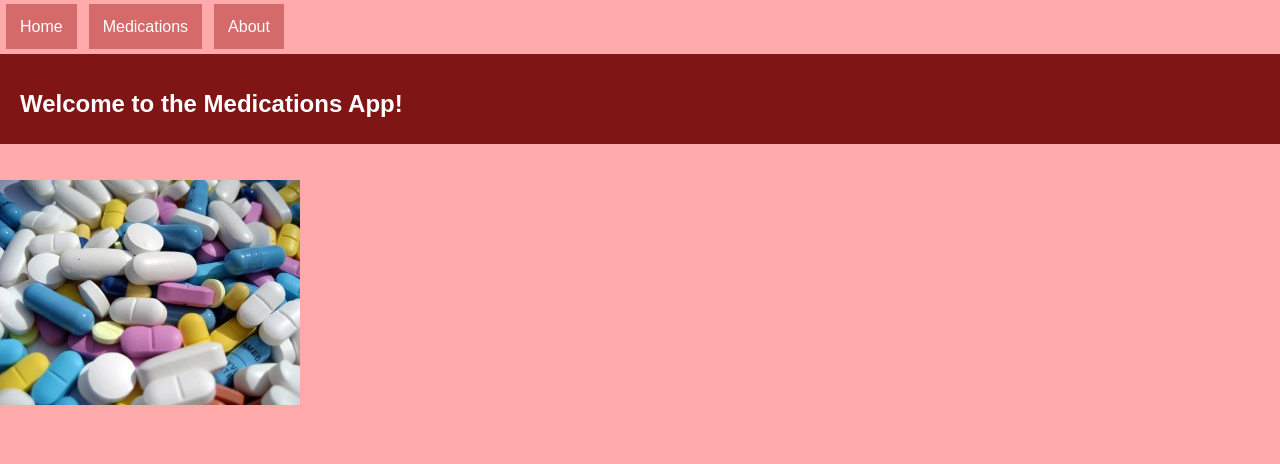
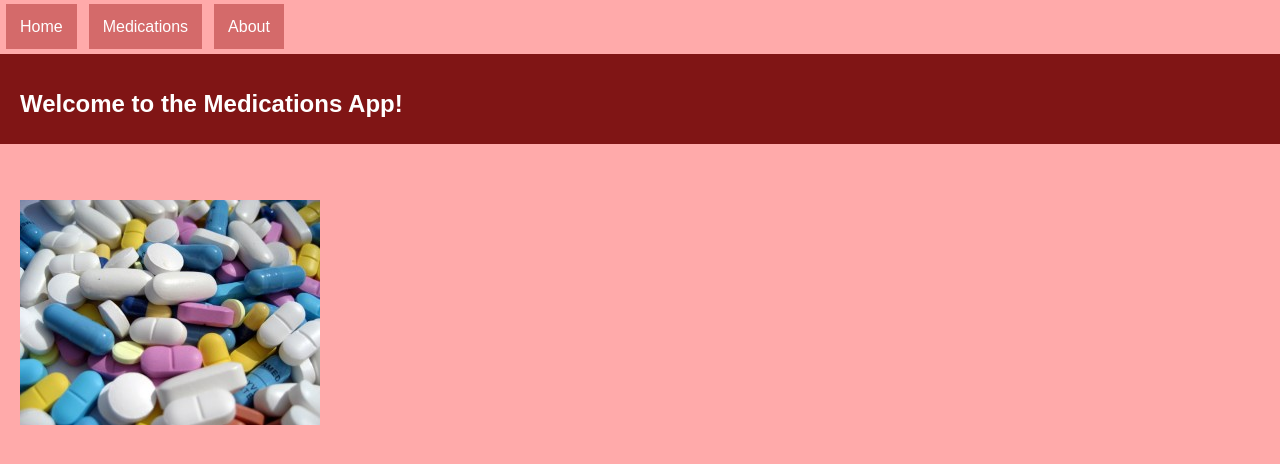
Before and after one commit to debjohnson33/medications-app-client, a React (Create React App) app: page / in a window 1280 px wide. Shown: the top 464 px of the page. Built offline with nearby package versions, Linux system fonts and the light colour scheme.

Commit message:
Added margin to image on home page

```diff
--- a/src/containers/App.css
+++ b/src/containers/App.css
@@ -12,3 +12,7 @@
 .App-title {
   font-size: 1.5em;
 }
+
+img {
+	margin: 20px;
+}
```
